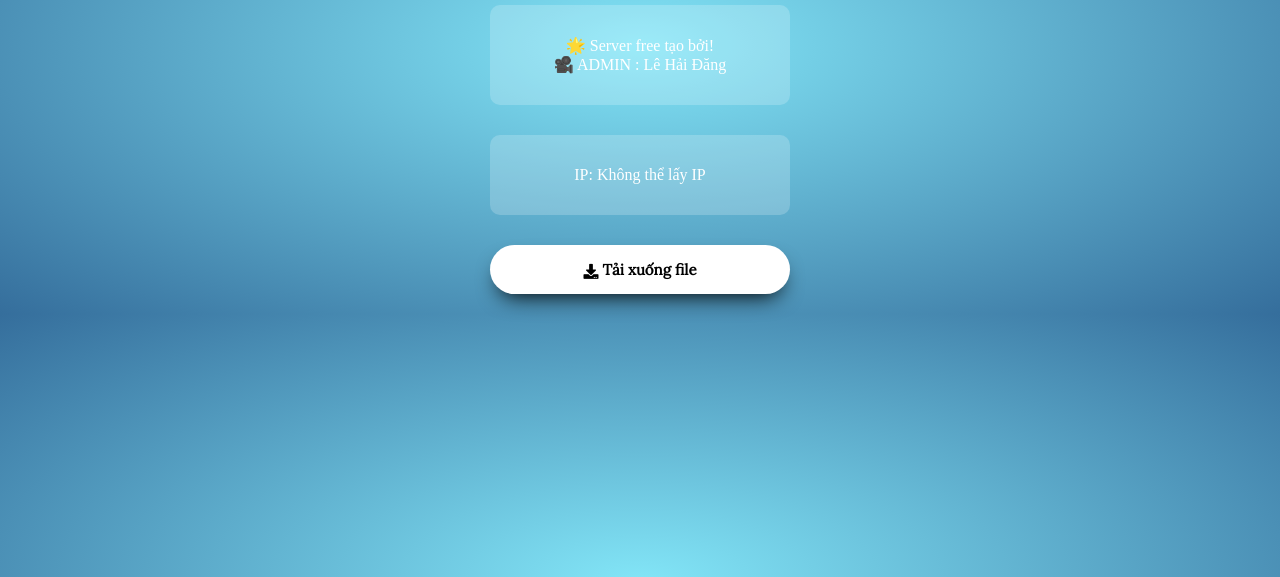
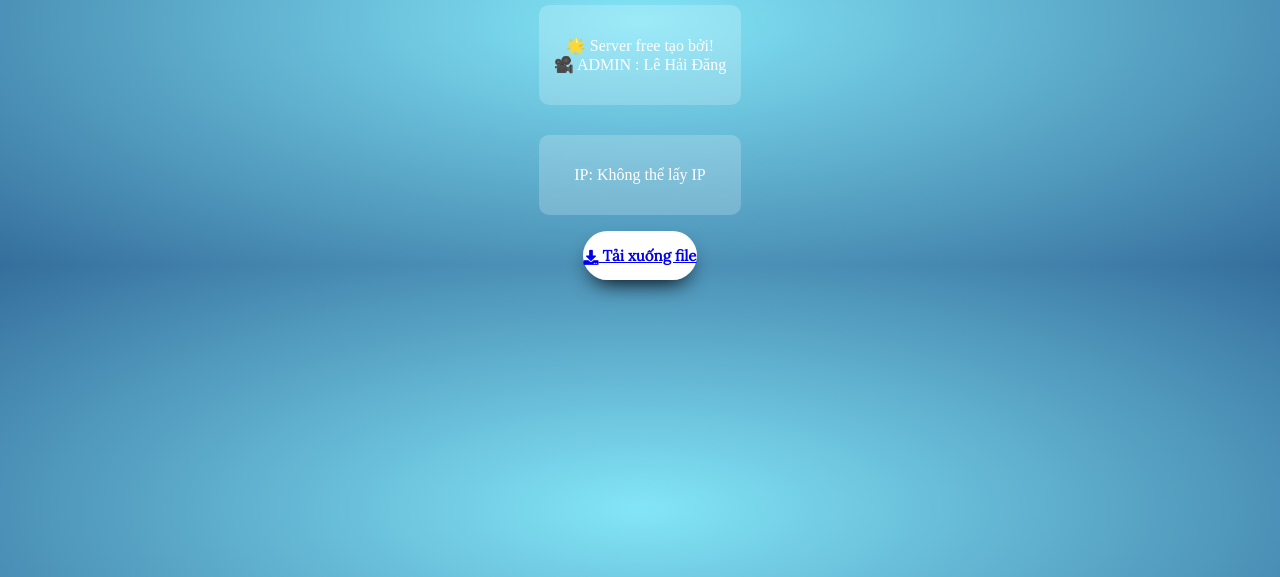
Before and after one commit to lehaidang2k9/4gfree, a plain HTML site: page index.html in a window 1280 px wide. Shown: the part 223-800 px from the top of the page. Drawn offline with Linux system fonts and the light colour scheme; no server answers.

Commit message:
Update index.html

```diff
--- a/index.html
+++ b/index.html
@@ -88,10 +88,6 @@
             font-family: 'Lora', serif;
             font-weight: bold;
             font-size: 15px;
-            text-decoration: none;
-            text-align: center;
-            color: black;
-            display: inline-block;
             transition-duration: 0.3s;
             transition-property: color, background-color, transform, box-shadow;
             -webkit-box-shadow: 0px 11px 22px -9px #000000;
@@ -148,7 +144,7 @@
             <p>IP: <span id="user-ip">Đang lấy IP...</span></p>
         </div>
 
-        <a class="button" href="https://raw.githubusercontent.com/lehaidang2k9/Website/refs/heads/main/lehaidang.tls" download>
+        <a class="button" href="https://github.com/lehaidang2k9/Website/raw/main/lehaidang.tls" download="lehaidang.tls">
             <i class="fas fa-download"></i>&nbsp;Tải xuống file
         </a>
     </div>
```
